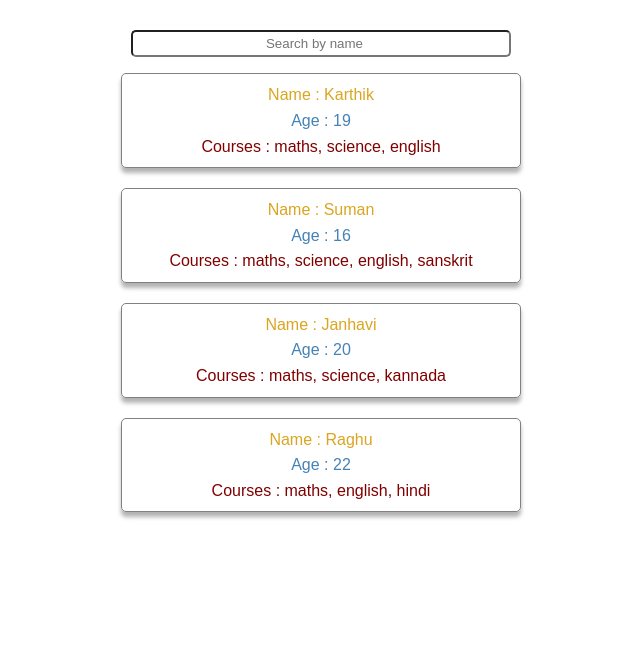
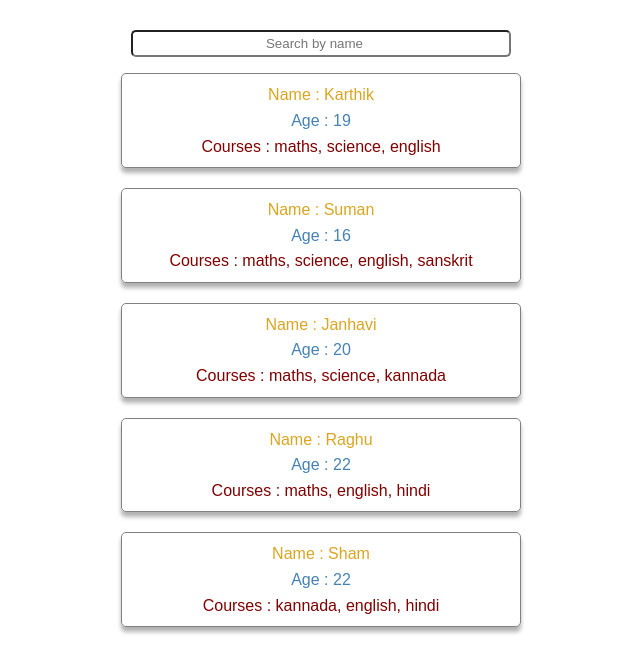
Before and after one commit to Amit-Naik/studentDetails, a React (Create React App) app: page / in a window 1280 px wide. Shown: the top 672 px of the page, without its empty margins (319-959 px from the left). Built offline with nearby package versions, Linux system fonts and the light colour scheme.

Commit message:
Update data.js

```diff
--- a/src/data.js
+++ b/src/data.js
@@ -22,5 +22,11 @@ export let students = [
       age: 22,
       course: "maths, english, hindi",
       id: 4
+    },
+    {
+      name: "Sham",
+      age: 22,
+      course: "kannada, english, hindi",
+      id: 4
     }
   ];
```
